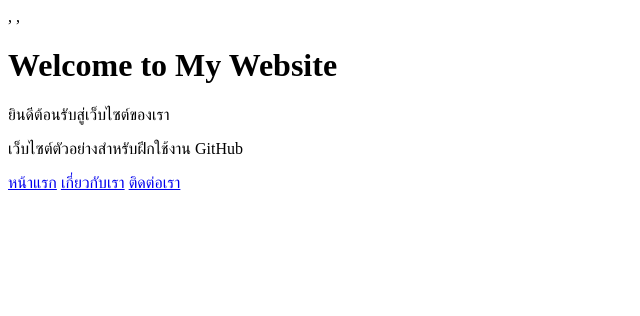
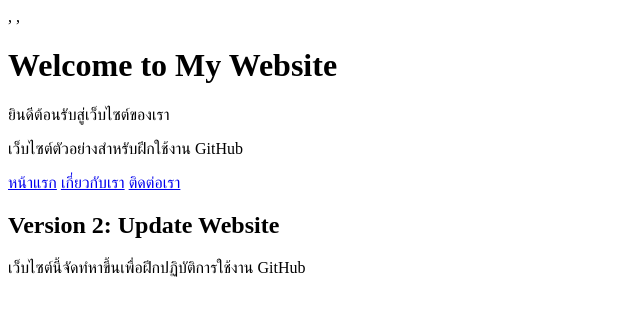
Before and after one commit to 68319010014-gif/69Dev03-Github-put-lab, a plain HTML site: page Index.html in a window 1280 px wide. Shown: the whole page, without its empty margins (0-640 px from the left). Drawn offline with Linux system fonts and the light colour scheme.

Commit message:
Update Website Content

```diff
--- a/Index.html
+++ b/Index.html
@@ -12,5 +12,7 @@
     <a href="index.html">หน้าแรก</a>
     <a href="about.html">เกี่ยวกับเรา</a>
     <a href="contact.html">ติดต่อเรา</a>
+    <h2>Version 2: Update Website</h2>
+    <p>เว็บไซต์นี้จัดทํหาขึ้นเพื่อฝึกปฏิบัติการใช้งาน GitHub</p>
 </body>
 </html>
```
